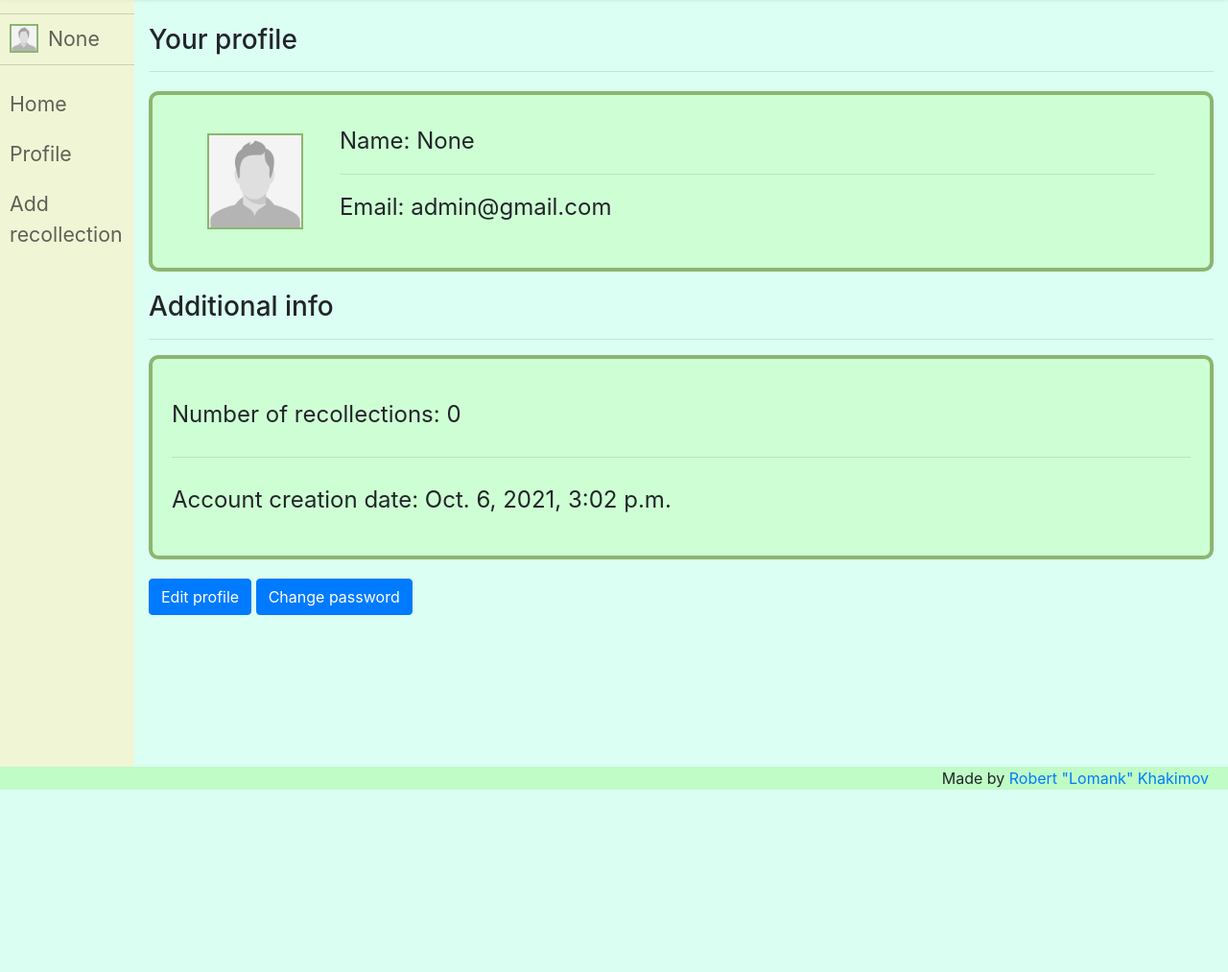
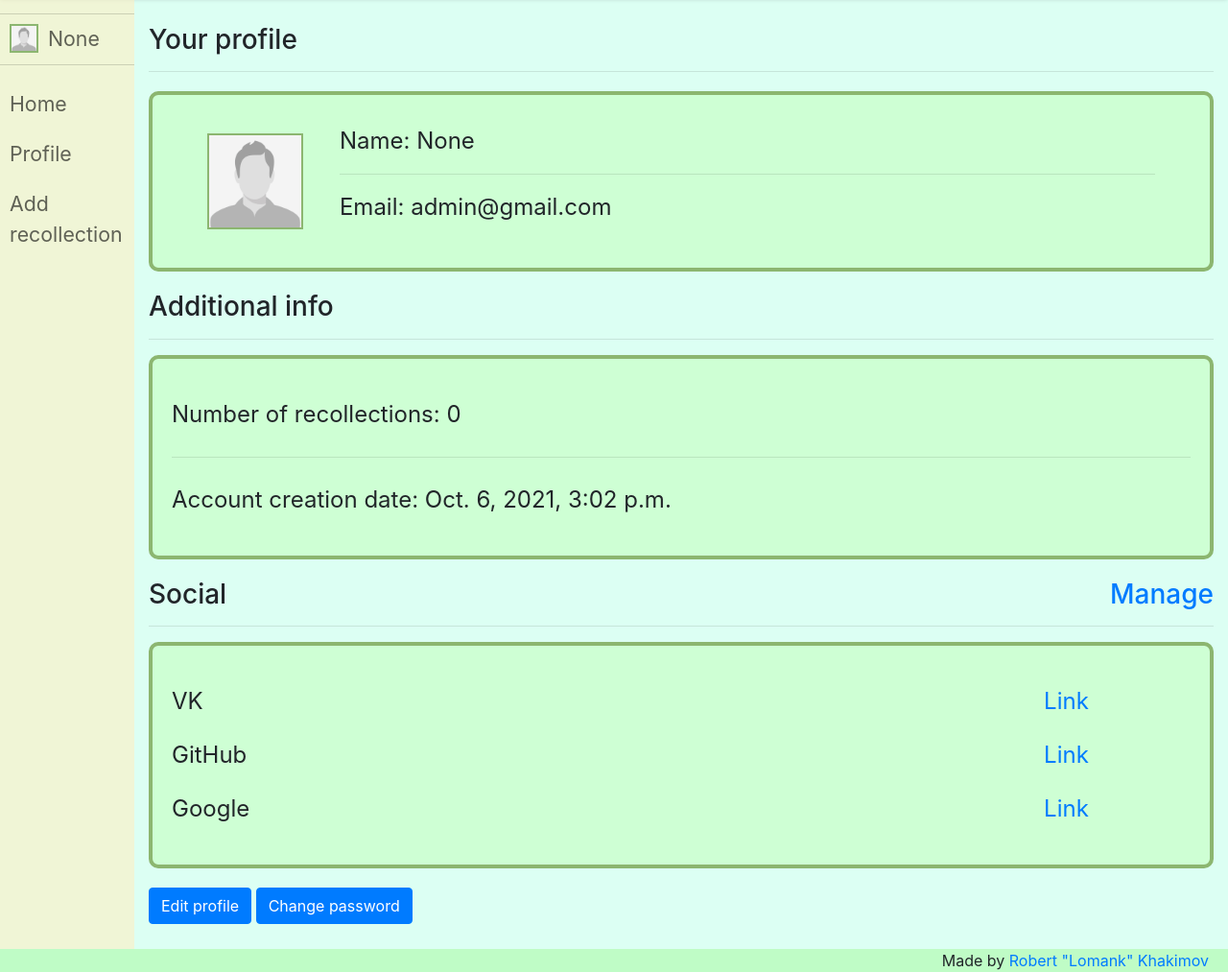
Before and after one commit to Lomank123/places_remember, a Django app: page /profile/3/ in a window 1280 px wide. Shown: the part 69-1082 px from the top of the page at 96% size. Before the commit the page ends 892 px from the top, so only its background shows below. Run offline with Django 3.2, Linux system fonts and the light colour scheme; a user stored in the database is signed in; data comes from the database, SQL or seed files in the repository; parts of the project's set-up code (start-up, migrations or seed data) failed here and were passed over; some libraries are stand-ins or nearby versions.

Commit message:
Added board with auth info to profile page
- Now users can link and unlink social accounts in profile page

```diff
--- a/placerem/coreapp/templates/coreapp/authentication/login.html
+++ b/placerem/coreapp/templates/coreapp/authentication/login.html
@@ -28,11 +28,11 @@
   {% endif %}
 
   <p>
-    <a href="{% provider_login_url "vk" method="oauth2" %}">Sign up with VK</a>
+    <a href="{% provider_login_url "vk" method="oauth2" %}">Sign in with VK</a>
       |
-    <a href="{% provider_login_url "github" %}">Sign up with GitHub</a>
+    <a href="{% provider_login_url "github" %}">Sign in with GitHub</a>
       |
-    <a href="{% provider_login_url "google" %}">Sign up with Google</a>
+    <a href="{% provider_login_url "google" %}">Sign in with Google</a>
   </p>
 
 {% endblock %}
--- a/placerem/coreapp/templates/coreapp/authentication/signup.html
+++ b/placerem/coreapp/templates/coreapp/authentication/signup.html
@@ -17,11 +17,11 @@
   </p>
 
   <p>
-    <a href="{% provider_login_url "vk" method="oauth2" %}">Sign up with VK</a>
+    <a href="{% provider_login_url "vk" method="oauth2" %}">Sign in with VK</a>
       |
-    <a href="{% provider_login_url "github" %}">Sign up with GitHub</a>
+    <a href="{% provider_login_url "github" %}">Sign in with GitHub</a>
       |
-    <a href="{% provider_login_url "google" %}">Sign up with Google</a>
+    <a href="{% provider_login_url "google" %}">Sign in with Google</a>
   </p>
 
 {% endblock %}
--- a/placerem/coreapp/templates/coreapp/profile.html
+++ b/placerem/coreapp/templates/coreapp/profile.html
@@ -1,6 +1,7 @@
 {% extends 'layout/basic.html' %}
 {% load thumbnail %}
 {% load static %}
+{% load socialaccount %}
 
 {% block title %}Profile{% endblock title %}
 
@@ -9,29 +10,49 @@
   <h3>Your profile</h3>
   <hr />
 
+  <!-- Main info about user -->
   <div class="profile-info-main profile-block">
-
     <img
       class="img-default profile-image"
       src="{{ object.photo|thumbnail_url:'default' }}"
       onerror="this.onerror=null;this.src='{% static 'placerem/images/empty.jpg' %}';" />
-
 
     <div class="profile-name-email">
       <span class="profile-info">Name: {{ object.username }}</span>
       <hr />
       <span class="profile-info">Email: {{ object.email }}</span>
     </div>
-
   </div>
 
   <h3>Additional info</h3>
   <hr />
 
+  <!-- Some additional info about user -->
   <div class="profile-info-additional profile-block">
     <span class="profile-info">Number of recollections: {{ recollections }}</span>
     <hr />
     <span class="profile-info">Account creation date: {{ object.date_joined }}</span>
+  </div>
+
+  <h3>
+    <span>Social</span>
+    <span class="manage-link"><a href="{% url 'socialaccount_connections' %}">Manage</a></span>
+  </h3>
+  <hr />
+  <!-- Info about authentication (what providers user is using) -->
+  <div class="profile-info-additional profile-block">
+    {% for provider_name, provider_info in allauth_accounts %}
+      <div class="profile-info profile-auth">
+        <span class="span-provider">{{ provider_name }}</span>
+        {% if provider_info.exists %}
+          <span class="span-link span-linked">Linked!</span>
+        {% else %}
+          <span class="span-link">
+            <a href="{% provider_login_url provider_info.provider_id process="connect" method="oauth2" %}">Link</a>
+          </span>
+        {% endif %}
+      </div>
+    {% endfor %}
   </div>
 
   <button class="btn btn-primary" id="edit_prof_btn" type="button">Edit profile</button>
--- a/placerem/coreapp/views.py
+++ b/placerem/coreapp/views.py
@@ -2,6 +2,8 @@ from django.shortcuts import reverse
 from django.contrib.auth.mixins import LoginRequiredMixin
 from django.views.generic import ListView, DetailView, UpdateView, CreateView, DeleteView
 from django.contrib.auth.views import PasswordChangeView
+from allauth.socialaccount.models import SocialAccount
+from allauth.socialaccount import providers
 
 from rest_framework.viewsets import ModelViewSet
 from rest_framework.permissions import IsAuthenticated
@@ -117,7 +119,18 @@ class ProfileView(LoginRequiredMixin, DetailView):
 
     def get_context_data(self, **kwargs):
         context = super().get_context_data(**kwargs)
+        # List of configured providers
+        configured_providers = providers.registry.get_list()
+        social_accounts = {}
+        # Each provider has it's 'id' (e.g. 'vk') and 'name' (e.g. 'GitHub')
+        for provider in configured_providers:
+            social_accounts[provider.name] = {
+                'exists': SocialAccount.objects.filter(user=self.request.user, provider=provider.id).exists(),
+                'provider_id': provider.id
+            }
+
         context["recollections"] = Recollection.objects.filter(user=self.request.user).count()
+        context["allauth_accounts"] = social_accounts.items()
         return context
 
     def get_queryset(self):
--- a/placerem/placerem/settings/authentication.py
+++ b/placerem/placerem/settings/authentication.py
@@ -22,8 +22,6 @@ SITE_ID = 1
 ACCOUNT_EMAIL_VERIFICATION = "none"
 # In some cases email doesn't get retrieved so this should be set to True
 ACCOUNT_EMAIL_REQUIRED = True
-# Custom adapter should be used otherwise an error will appear when user tries to link multiple accounts
-SOCIALACCOUNT_ADAPTER = 'coreapp.authentication.SocialAccountAdapter'
 
 # Config for django-allauth
 SOCIALACCOUNT_PROVIDERS = {
--- a/placerem/placerem/settings/settings.py
+++ b/placerem/placerem/settings/settings.py
@@ -73,7 +73,7 @@ ROOT_URLCONF = 'placerem.urls'
 TEMPLATES = [
     {
         'BACKEND': 'django.template.backends.django.DjangoTemplates',
-        'DIRS': [],
+        'DIRS': [os.path.join(BASE_DIR, 'templates')],
         'APP_DIRS': True,
         'OPTIONS': {
             'context_processors': [
--- a/placerem/static/placerem/css/style.css
+++ b/placerem/static/placerem/css/style.css
@@ -163,6 +163,25 @@ footer {
 	margin-top: 10px;
 	margin-bottom: 10px;
 }
+.profile-auth {
+	display: flex;
+	justify-content: space-around;
+}
+.span-provider {
+	width: 50%;
+}
+.span-link {
+	width: 50%;
+	text-align: end;
+	margin-right: 10%;
+}
+.span-linked {
+	color: rgb(40, 216, 201);
+}
+.manage-link {
+	float: right;
+	text-align: end;
+}
 .profile-name-email {
 	width: 80%;
 }
@@ -174,6 +193,17 @@ footer {
 }
 hr {
 	width: 100%;
+}
+
+/* connections */
+.radio-btn {
+	margin-top: 10px;
+	margin-bottom: 10px;
+}
+.social-accounts {
+	margin-top: 20px;
+	margin-bottom: 20px;
+	font-size: 20px;
 }
 
 /* authentication */
```
Also changed, not shown: placerem/coreapp/authentication.py (+0 -40 lines), placerem/coreapp/templates/socialaccount/connections.html (added, +36 -0 lines).
